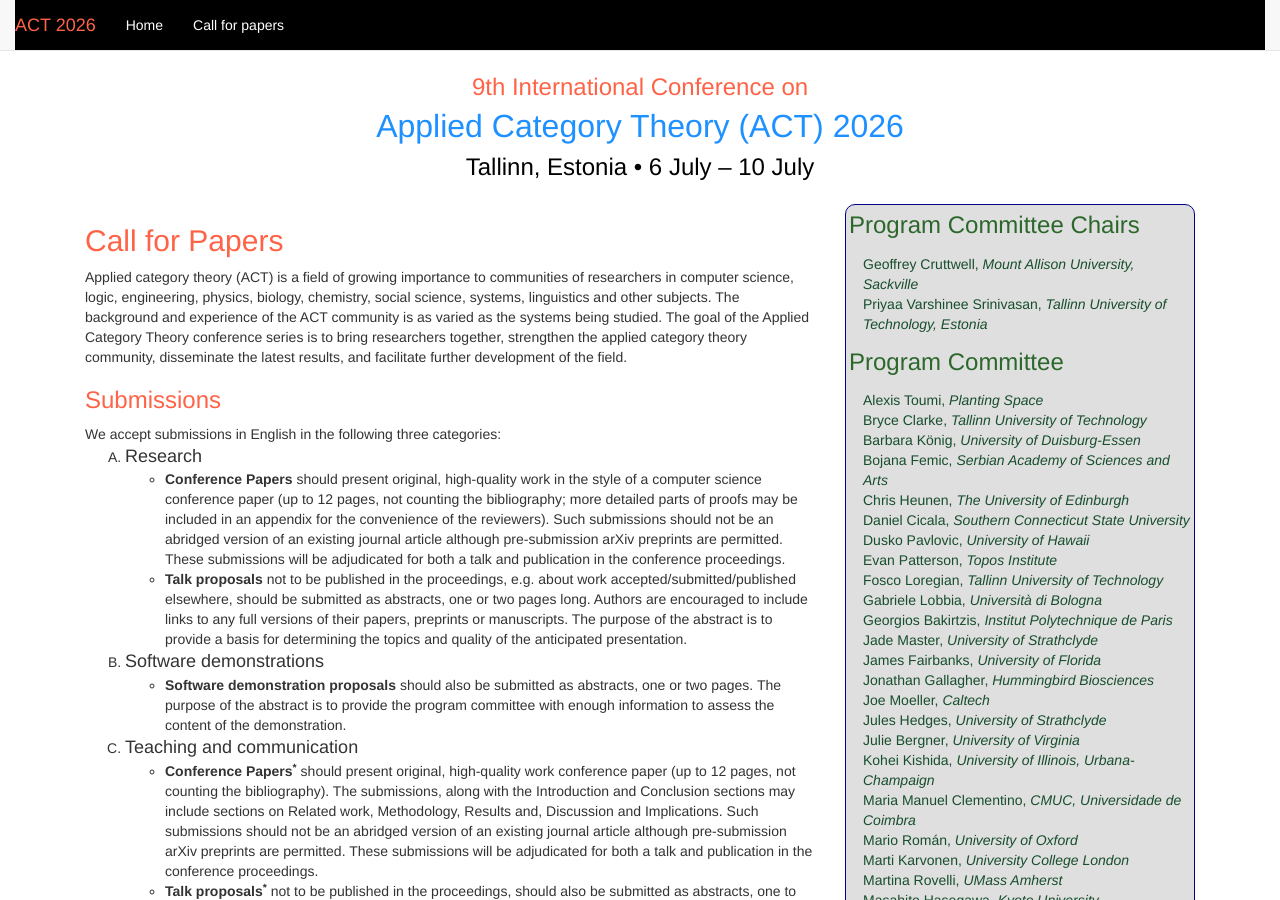
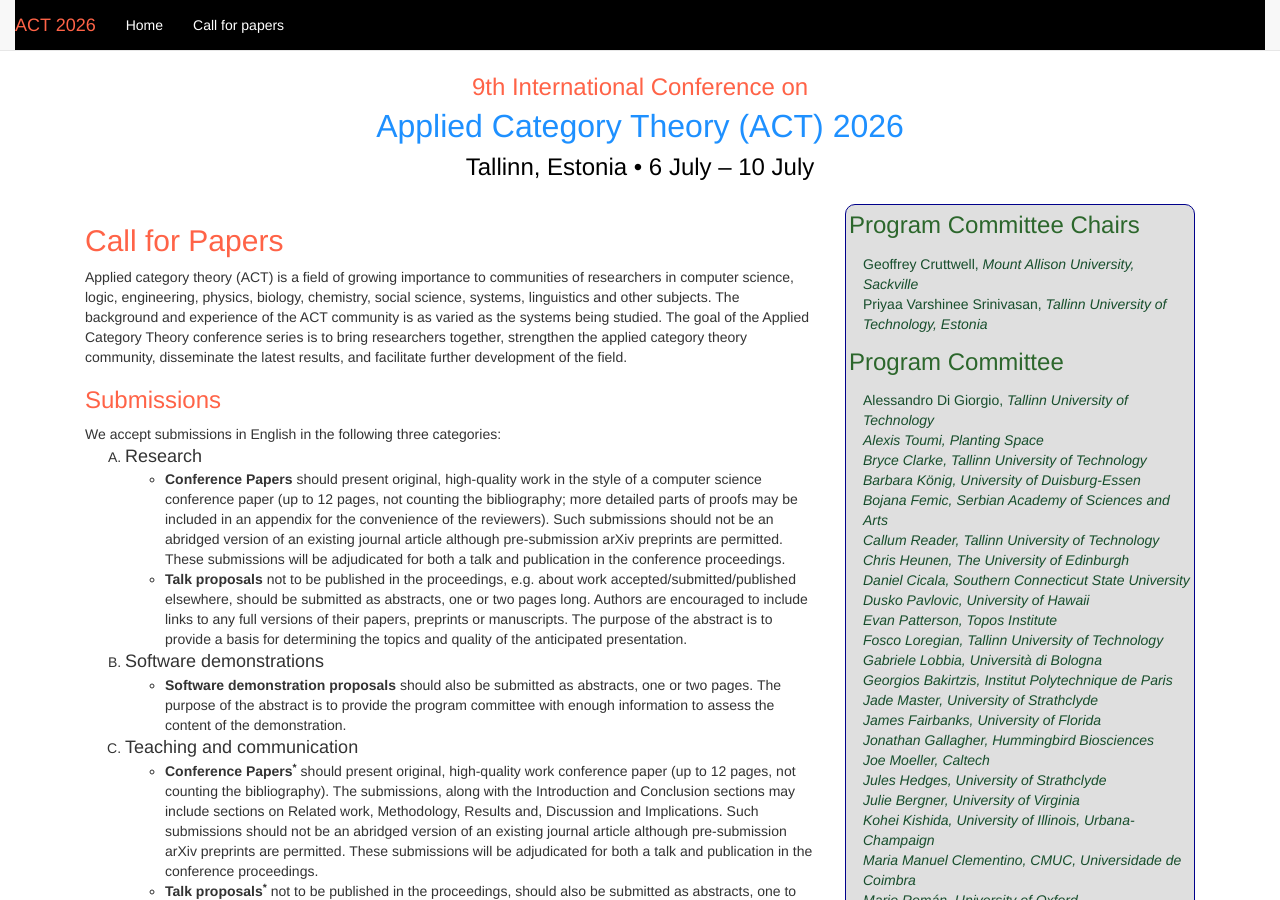
Before and after one commit to actconf2026/actconf2026.github.io, a Jekyll site: the page built from cfp.html, in a window 1280 px wide and 900 px high. Built offline with Jekyll 4.4.1, drawn with Linux system fonts in a browser that asks for light colours.

Commit message:
Added Callum and Alessandro

```diff
--- a/cfp.html
+++ b/cfp.html
@@ -127,10 +127,12 @@ This is the same as previous instances of ACT.)
 
         <h3>Program Committee</h3>
 	<ul>
+<li>Alessandro Di Giorgio, <i>Tallinn University of Technology
 <li>Alexis Toumi, <i>Planting Space
 </i></li><li>Bryce Clarke, <i>Tallinn University of Technology
 </i></li><li>Barbara König, <i> University of Duisburg-Essen
 </i></li><li>Bojana Femic, <i> Serbian Academy of Sciences and Arts
+</i></li><li>Callum Reader, <i>Tallinn University of Technology
 </i></li><li>Chris Heunen, <i>The University of Edinburgh
 </i></li><li>Daniel Cicala, <i>Southern Connecticut State University
 </i></li><li>Dusko Pavlovic, <i>University of Hawaii
```
